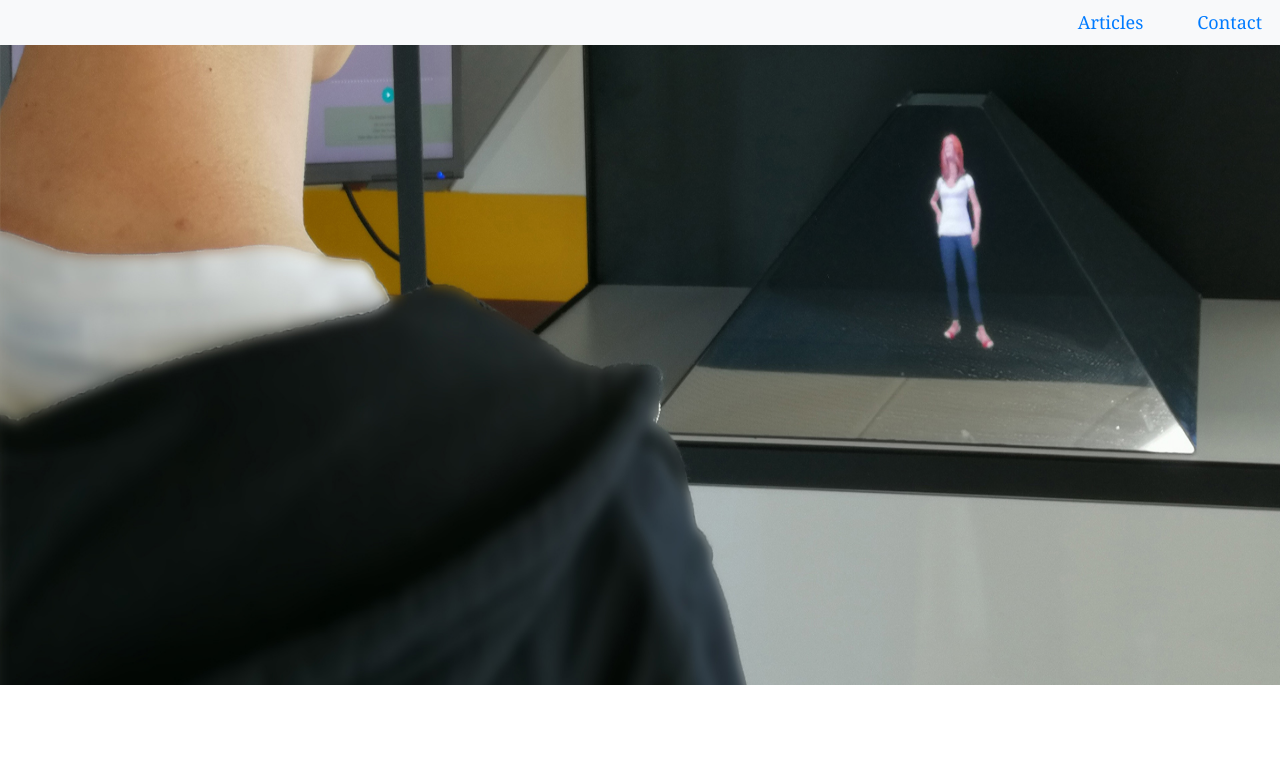
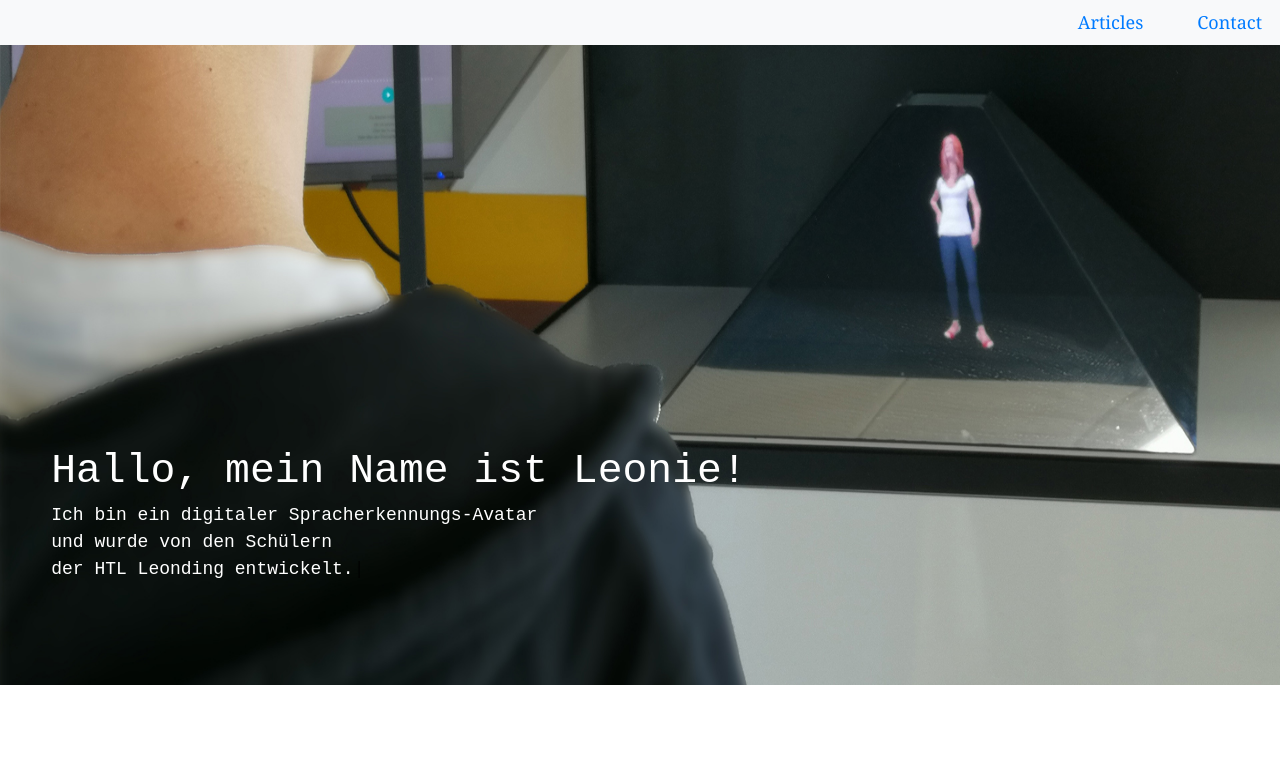
Before and after one commit to KonstantinFrank01/leonie-gatsby, a Gatsby site: page / in a window 1280 px wide. Shown: the top 774 px of the page. Built offline with nearby package versions, Linux system fonts and the light colour scheme; Gatsby itself is replaced by a stand-in of ours.

Commit message:
Readme verändert

```diff
--- a/src/components/typist/Typist.js
+++ b/src/components/typist/Typist.js
@@ -3,9 +3,11 @@ import Typist from 'react-typist'
 import "./typist.css"
 
 export default ({children}) => (
-    <Typist avgTypingDelay={30} clasName="typist-container">
-        <span className="typist-span-1" style={{fontSize: '2.5rem', zIndex: '10000', color: 'white'}}>Hallo, mein Name ist Leonie!</span><br />
-        <span className="typist-span-2" style={{fontSize: '1.8rem', color: 'white'}}>Ich bin ein digitaler Spracherkennungs-Avatar <br/>und wurde von den Schülern<br/>der
-        HTL Leonding erschaffen</span>
-    </Typist>
+    <div  className="typist-container">
+        <Typist avgTypingDelay={30}>
+            <span className="typist-span-1" style={{zIndex: '10000', color: 'white'}}>Hallo, mein Name ist Leonie!</span><br />
+            <span className="typist-span-2" style={{color: 'white'}}>Ich bin ein digitaler Spracherkennungs-Avatar <br/>und wurde von den Schülern<br/>der
+            HTL Leonding entwickelt.</span>
+        </Typist>
+    </div>
 )
--- a/src/components/typist/typist.css
+++ b/src/components/typist/typist.css
@@ -1,15 +1,12 @@
-/*.typist-span-1 {
-    position: relative;
-    top: -300px;
-    left: 170px;
+.typist-container {
+    position: absolute;
+    top: 55%;
+    left: 4%;
+    font-family: 'Courier New', Courier, monospace;
+}
+.typist-span-1 {
+    font-size: 2.3rem;
 }
 .typist-span-2 {
-    position: relative;
-    top: -300px;
-    left: 170px;
-}*/
-.typist-container {
-    position: relative;
-    top: -500px;
-    left: 170px;
+    font-size: 1rem;
 }
--- a/src/pages/index.js
+++ b/src/pages/index.js
@@ -16,9 +16,7 @@ const IndexPage = () => (
     <Layout>
       <SEO title="Home" keywords={[`gatsby`, `application`, `react`]} />
       <img src={heroImage} alt="Hero Image" style={{ height: '80vh'}}/>
-      {/* <div style={{}}>
-        <Typist />
-      </div> */}
+      <Typist />
     </Layout>
     <div className="container">
       <div className="mt-5 d-flex flex-row flex-wrap justify-content-around">
```
Also changed, not shown: README.md.
